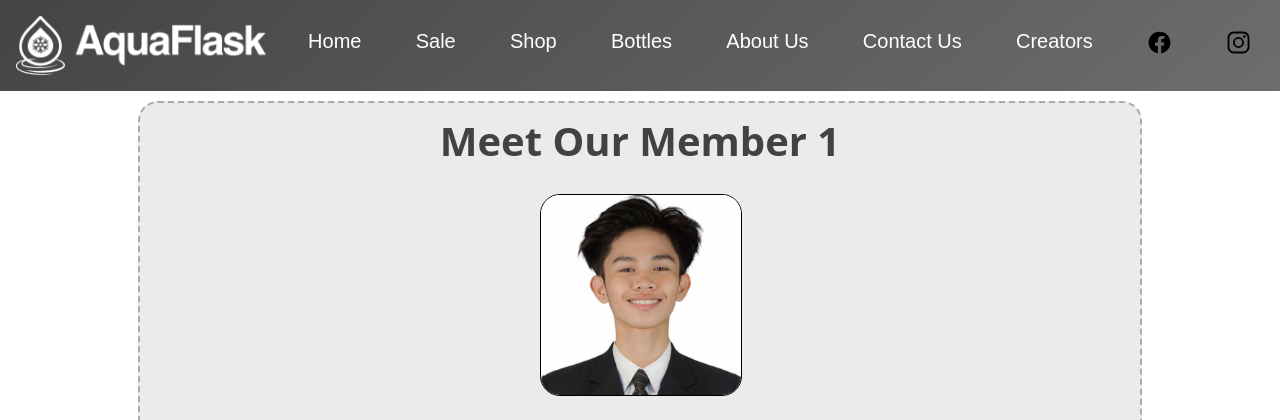
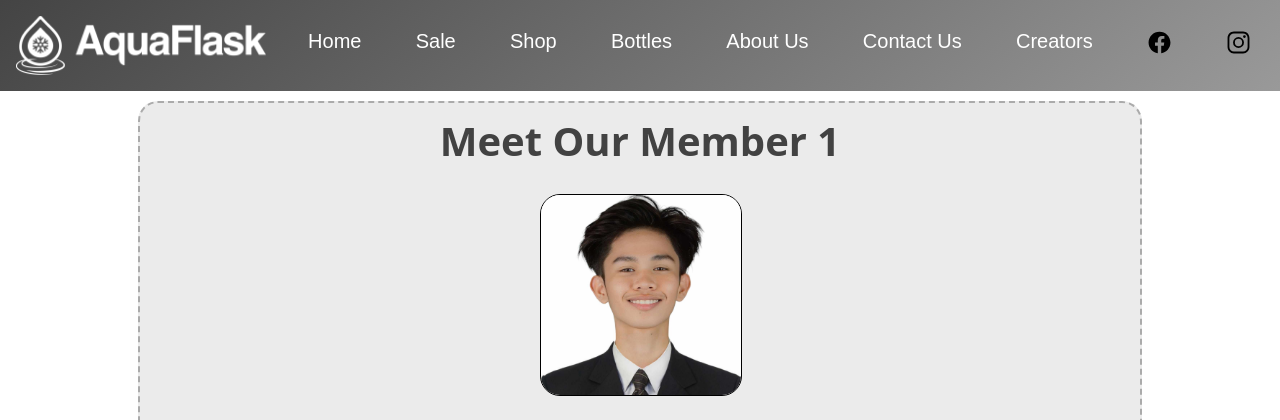
Before and after one commit to rinyilbrl27/BSCS-2D, a PHP site: page /Creators.html in a window 1280 px wide; the page is wider, and only the part inside the window is pictured. Shown: the top 420 px of that part. Run offline with PHP 8.4, Linux system fonts and the light colour scheme.

Commit message:
Add files via upload

```diff
--- a/LANDING PAGE/style.css
+++ b/LANDING PAGE/style.css
@@ -7,7 +7,7 @@ body::-webkit-scrollbar {
 nav {
     display: flex;
     align-items: center;
-    background: linear-gradient(140deg,#34afd5, #02a0bc);
+    background: linear-gradient(140deg,#2192b5, #2adfff);
     padding: 1em;
     width: 1505px;
     margin: 0px;
@@ -253,7 +253,7 @@ footer {
     .Sale{
         display: flex;
         align-items: center;
-        background: linear-gradient(140deg,#45044f, #b25f00);
+        background: linear-gradient(140deg,#45044f, #ff8e0d);
         padding: 1em;
         width: 1505px;
         margin: 0px;
@@ -917,7 +917,7 @@ footer {
 .About{
     display: flex;
     align-items: center;
-    background: linear-gradient(140deg, rgb(0, 113, 169),#059abc);
+    background: linear-gradient(140deg, rgb(0, 113, 169),#0ac0e9);
     padding: 1em;
     width: 1505px;
     margin: 0px;
@@ -1097,7 +1097,7 @@ table,th,tr,td{
 .creators{
         display: flex;
         align-items: center;
-        background: linear-gradient(140deg, #444444,#757575);
+        background: linear-gradient(140deg, #444444,#a9a9a9);
         padding: 1em;
         width: 1505px;
         margin: 0px;
```
